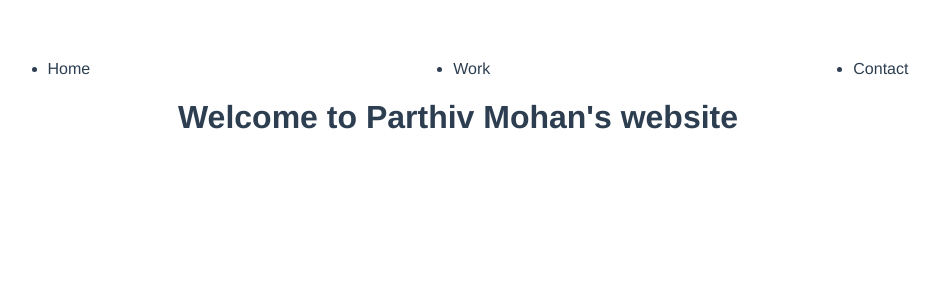
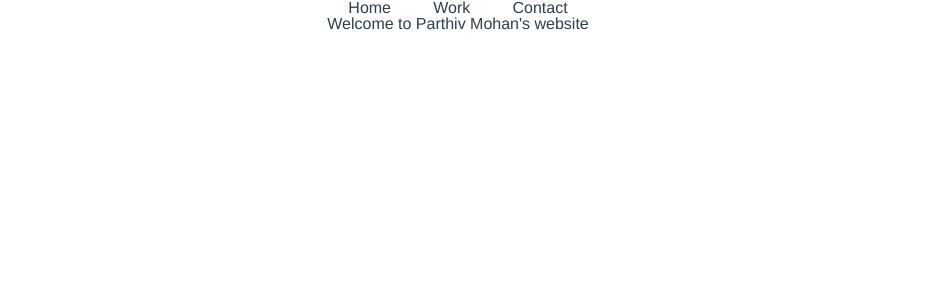
Before and after one commit to pmocal/vue-homepage, a Vue app: page / in a window 1280 px wide. Shown: the top 300 px of the page, without its empty margins (182-1122 px from the left). Built offline with nearby package versions, Linux system fonts and the light colour scheme.

Commit message:
updated resume

```diff
--- /dev/null
+++ b/assets/reset.css
@@ -0,0 +1,48 @@
+/* http://meyerweb.com/eric/tools/css/reset/
+   v2.0 | 20110126
+   License: none (public domain)
+*/
+
+html, body, div, span, applet, object, iframe,
+h1, h2, h3, h4, h5, h6, p, blockquote, pre,
+a, abbr, acronym, address, big, cite, code,
+del, dfn, em, img, ins, kbd, q, s, samp,
+small, strike, strong, sub, sup, tt, var,
+b, u, i, center,
+dl, dt, dd, ol, ul, li,
+fieldset, form, label, legend,
+table, caption, tbody, tfoot, thead, tr, th, td,
+article, aside, canvas, details, embed,
+figure, figcaption, footer, header, hgroup,
+menu, nav, output, ruby, section, summary,
+time, mark, audio, video {
+	margin: 0;
+	padding: 0;
+	border: 0;
+	font-size: 100%;
+	font: inherit;
+	vertical-align: baseline;
+}
+/* HTML5 display-role reset for older browsers */
+article, aside, details, figcaption, figure,
+footer, header, hgroup, menu, nav, section {
+	display: block;
+}
+body {
+	line-height: 1;
+}
+ol, ul {
+	list-style: none;
+}
+blockquote, q {
+	quotes: none;
+}
+blockquote:before, blockquote:after,
+q:before, q:after {
+	content: '';
+	content: none;
+}
+table {
+	border-collapse: collapse;
+	border-spacing: 0;
+}
--- /dev/null
+++ b/assets/styles.css
@@ -0,0 +1,4 @@
+html, body {
+    margin: 0;
+    min-height: 100%;
+}
--- /dev/null
+++ b/public/index.html
@@ -0,0 +1,19 @@
+<!DOCTYPE html>
+<html lang="en">
+  <head>
+    <meta charset="utf-8">
+    <meta http-equiv="X-UA-Compatible" content="IE=edge">
+    <meta name="viewport" content="width=device-width,initial-scale=1.0">
+    <link rel="icon" href="../favicon.ico">
+    <link rel="stylesheet" type="text/css" href="../assets/reset.css">
+    <link rel="stylesheet" type="text/css" href="../assets/styles.css"/>
+    <title>I'm Parthiv, welcome to my page.</title>
+  </head>
+  <body>
+    <noscript>
+      <strong>We're sorry but the homepage doesn't work properly without JavaScript enabled. Please enable it to continue.</strong>
+    </noscript>
+    <div id="app"></div>
+    <!-- built files will be auto injected -->
+  </body>
+</html>
--- /dev/null
+++ b/src/App.vue
@@ -0,0 +1,29 @@
+<template>
+  <div id="app">
+    <menu-bar></menu-bar>
+  </div>
+</template>
+
+<script>
+import MenuBar from './components/MenuBar.vue'
+
+export default {
+  name: 'app',
+  components: {
+    MenuBar
+  }
+}
+</script>
+
+<style>
+#app {
+  font-family: 'Avenir', Helvetica, Arial, sans-serif;
+  -webkit-font-smoothing: antialiased;
+  -moz-osx-font-smoothing: grayscale;
+  display: flex;
+  justify-content: center;
+  align-items: center;
+  color: #2c3e50;
+  height: 100%;
+}
+</style>
--- /dev/null
+++ b/src/components/MenuBar.vue
@@ -0,0 +1,41 @@
+<template>
+	<div>
+		<ul>
+			<li v-on:click="selectTab('Home')"><a>Home</a></li>
+			<li v-on:click="selectTab('Work')"><a>Work</a></li>
+			<li v-on:click="selectTab('Contact')"><a>Contact</a></li>
+		</ul>
+		<tab-content :selection="selection"></tab-content>
+	</div>
+</template>
+
+<script>
+import TabContent from './TabContent.vue'
+
+export default {
+	name: "MenuBar",
+	data() {
+		return {
+			selection: 'Home',
+		}
+	},
+	methods: {
+		selectTab(string) {
+			this.selection = string;
+		}
+	},
+	components: {
+		TabContent
+	}
+}
+</script>
+
+<style>
+	ul {
+		display: flex;
+		justify-content: space-around;
+	}
+	li {
+		flex-direction: column;
+	}
+</style>
--- /dev/null
+++ b/src/components/TabContent.vue
@@ -0,0 +1,29 @@
+<template>
+	<div v-if="selection == 'Contact'">
+		<h2>Find me at:</h2>
+		<p>NYC</p>
+	</div>
+	<div v-else-if="selection == 'Work'">
+		<h1>Portfolio</h1>
+		<a href="https://www.github.com/pmocal">My Github</a>
+		<h1>Resume</h1>
+		<a href="./assets/ParthivMohanResumeWithoutAddress.pdf">Link</a>
+	</div>
+	<div v-else-if="selection == 'Home'">
+		<h1>Welcome to Parthiv Mohan's website</h1>
+	</div>
+</template>
+
+<script>
+	export default {
+		name: "TabContent",
+		props: ['selection']
+	}
+</script>
+
+<style>
+	img {
+		width: 20%;
+		height: 20%;
+	}
+</style>
--- /dev/null
+++ b/src/index.js
@@ -0,0 +1,8 @@
+import Vue from 'vue'
+import App from './App.vue'
+
+Vue.config.productionTip = false
+
+new Vue({
+  render: h => h(App)
+}).$mount('#app')
--- a/webpack.config.js
+++ b/webpack.config.js
@@ -1,38 +1,35 @@
+const webpack = require('webpack');
 const path = require('path');
-const { VueLoaderPlugin } = require('vue-loader')
+const HtmlWebpackPlugin = require('html-webpack-plugin');
+const VueLoaderPlugin = require('vue-loader-plugin');
+const { CleanWebpackPlugin } = require('clean-webpack-plugin');
 
 module.exports = {
-	entry: './main.js',
+	entry: {
+		app: './src/index.js',
+	},
+	plugins: [
+		new CleanWebpackPlugin(),
+		new HtmlWebpackPlugin({
+			title: 'homepage'
+		}),
+		new webpack.ProgressPlugin(),
+		new VueLoaderPlugin()
+	],
 	module: {
 		rules: [
 			{
-				test: /\.css$/,
-				use: [
-					'style-loader',
-					'css-loader'
-				]
+			test: /\.vue$/,
+			loader: 'vue-loader'
 			},
 			{
-				test: /\.(png|svg|jpg|gif)$/,
-				use: [
-					'file-loader'
-				]
-			},
-			{
-				test: /\.(woff|woff2|eot|ttf|otf)$/,
-				use: [
-					'file-loader'
-				]
-			},
-			{
-				test: /\.vue$/,
-				use: [
-					'vue-loader'
-				]
+			test: /\.(js|jsx)$/,
+			use: 'babel-loader'
 			}
 		]
 	},
-	plugins: [
-		new VueLoaderPlugin()
-	]
+	output: {
+		filename: 'bundle.js',
+		path: path.resolve(__dirname, './dist')
+	}
 };
```
Also changed, not shown: package.json (+8 -28 lines), server.js (added, +14 -0 lines), 2 other files (tests, documents, lock files or other folders).
